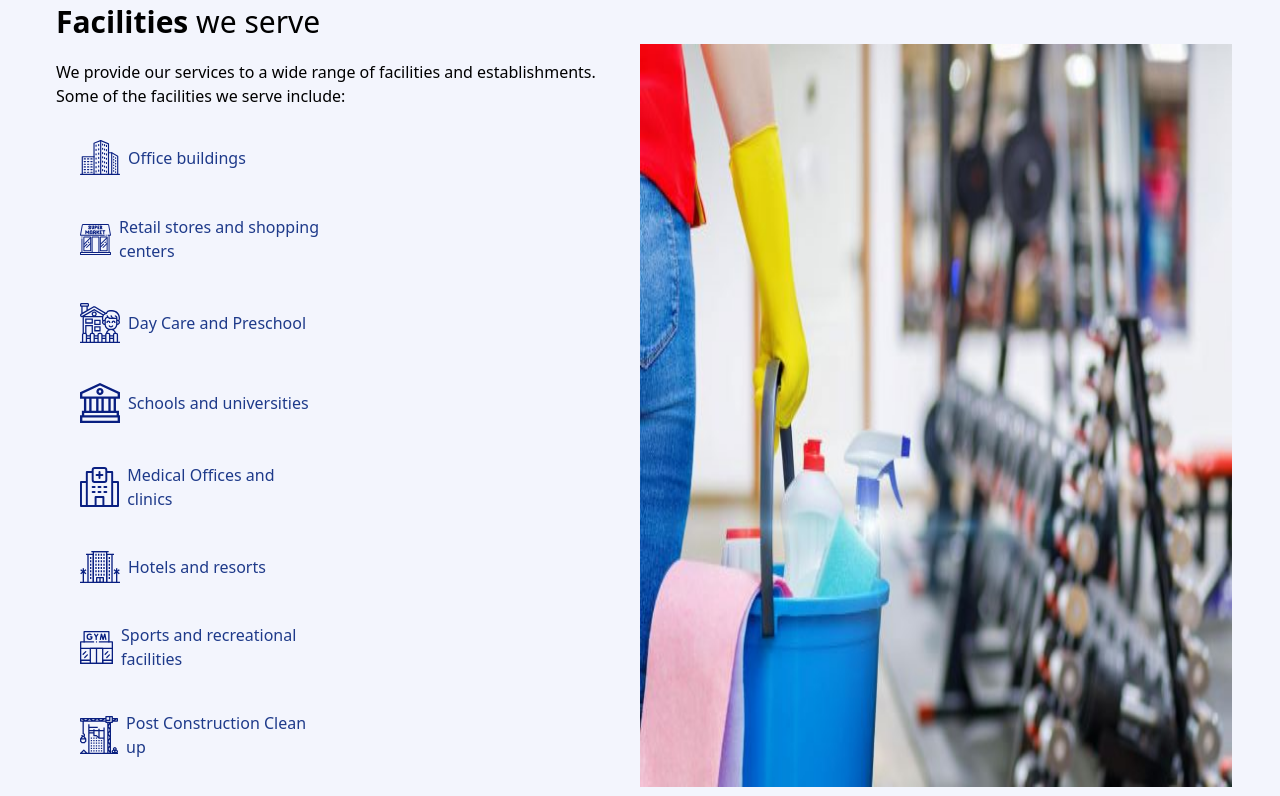
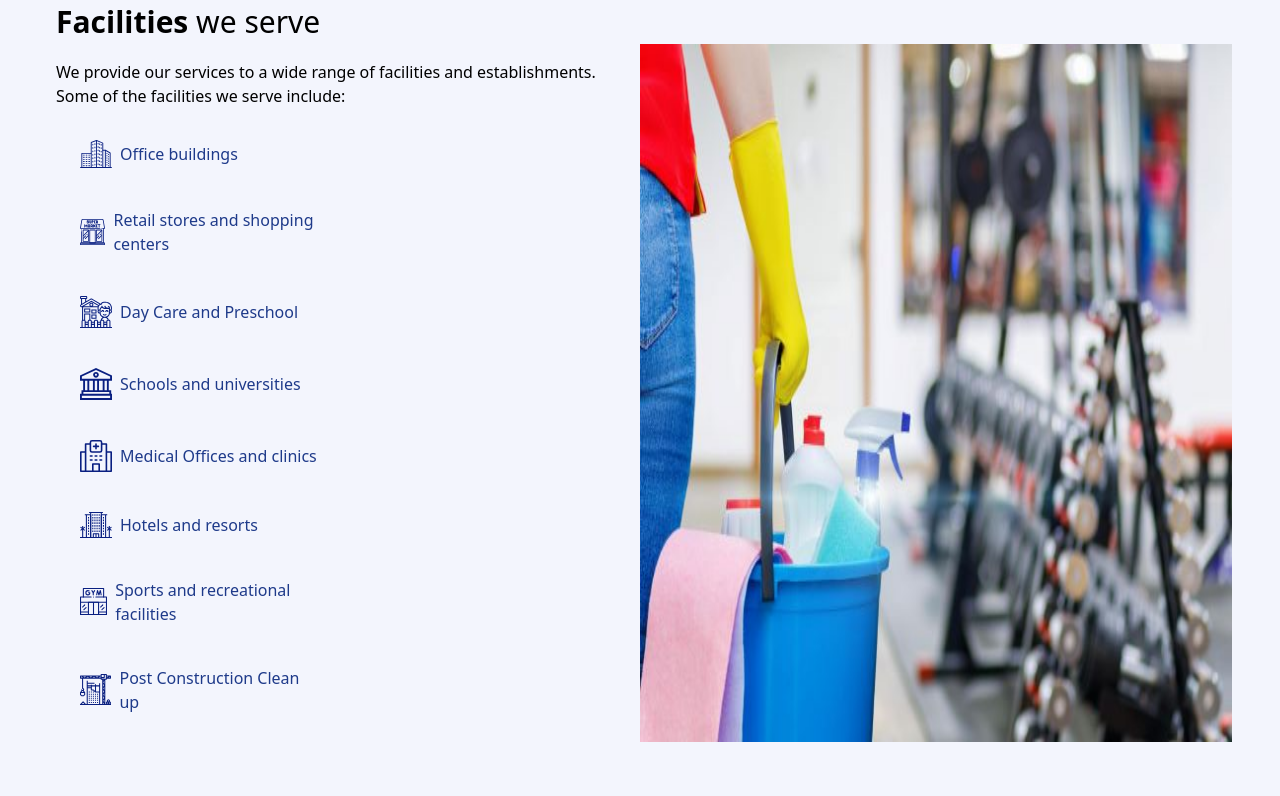
Before and after one commit to perfectscrub/perfect-scrub, a Next.js app: page / in a window 1280 px wide. Shown: the part 1420-2216 px from the top of the page. Built offline with nearby package versions, Linux system fonts and the light colour scheme.

Commit message:
changes to styling

```diff
--- a/components/homeFacilitiesList/HomeFacilitiesList.jsx
+++ b/components/homeFacilitiesList/HomeFacilitiesList.jsx
@@ -6,7 +6,7 @@ import { indexFacilitiesList } from "@/data";
 
 const HomeFacilitiesList = () => {
   return (
-    <ul className="flex flex-wrap font-medium text-blue-900">
+    <ul className="flex flex-row flex-wrap font-normal text-blue-900">
       {indexFacilitiesList.map((facility, i) => (
         <li key={i} className="facility-list-item">
           <Link className="facility-list-link" href={facility.href}>
@@ -14,7 +14,7 @@ const HomeFacilitiesList = () => {
               <Image
                 width={40}
                 height={40}
-                className="w-10 h-auto"
+                className="w-8 h-auto"
                 src={facility.imgUrl}
                 alt={facility.title}
               />
```
